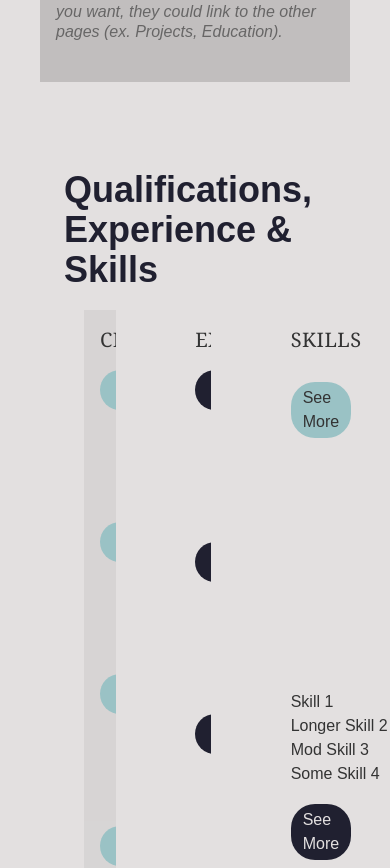
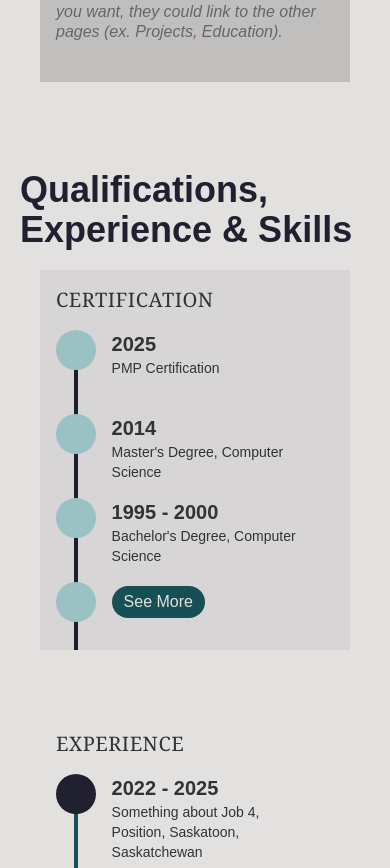
Before and after one commit to MuntahaChowdhury/Kzaman.github.io, a Next.js app: page / in a window 390 px wide. Shown: the part 2420-3288 px from the top of the page. Built offline with nearby package versions, Linux system fonts and the light colour scheme; a web font is replaced by a local one.

Commit message:
Home: Skills v2
Mobile version

```diff
--- a/src/components/home/skills.tsx
+++ b/src/components/home/skills.tsx
@@ -4,10 +4,10 @@ import Image from "next/image"
 
 export default function SkillSummary() {
     return (
-        <section className="py-12 px-16">
+        <section className="py-12 px-5 md:px-16">
             <h1 className="text-4xl font-head text-headers font-bold">Qualifications, Experience & Skills</h1>
 
-            <div className="grid grid-cols-3 gap-16 mt-5 px-5">
+            <div className="grid grid-cols-1 md:grid-cols-3 gap-16 mt-5 px-5">
 
                 {/* ----------------------------------- Certifications ------------------------------------------- */}
                 <div className="p-4 pb-0 bg-black/5 overflow-y-hidden">
```
